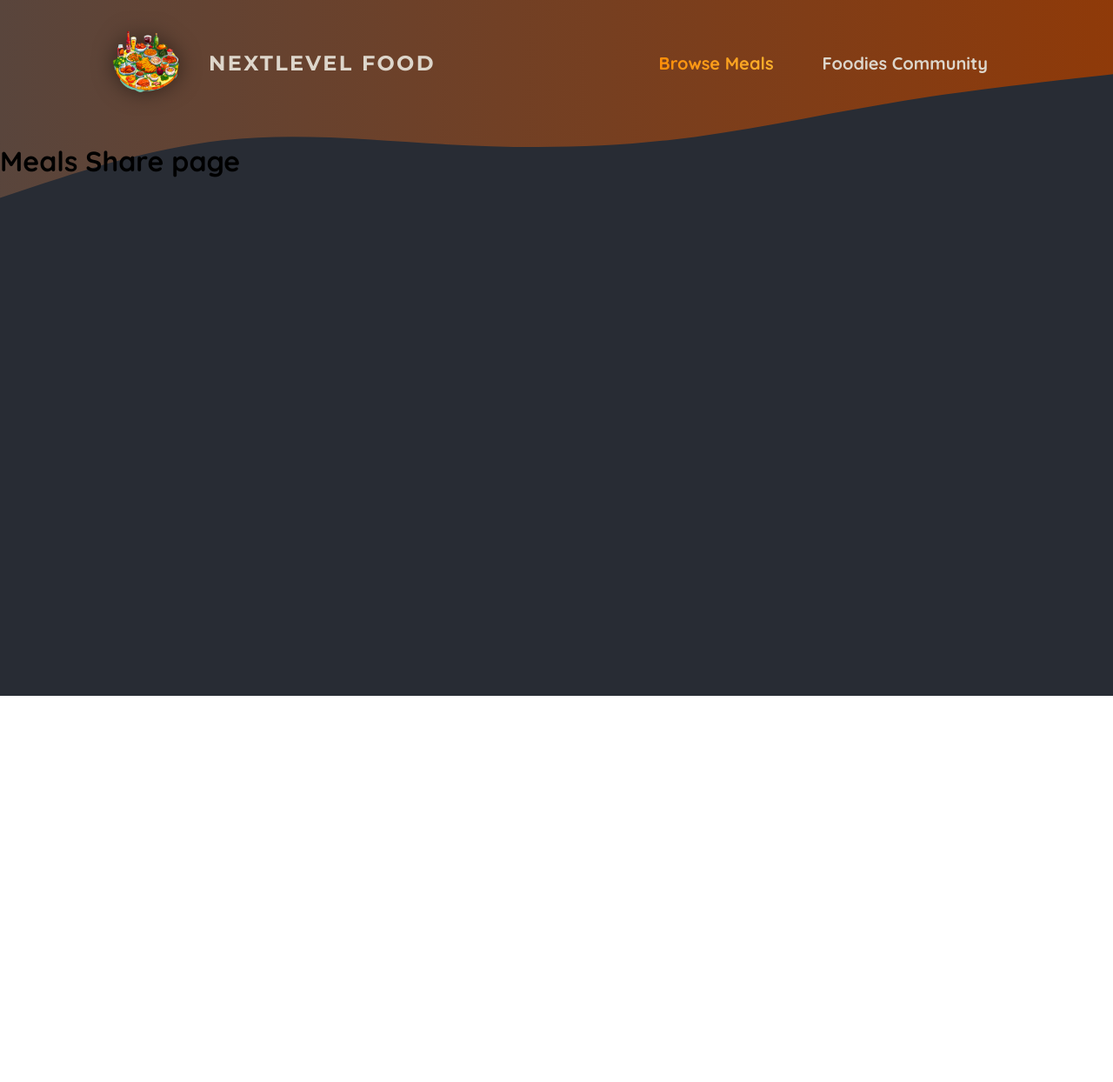
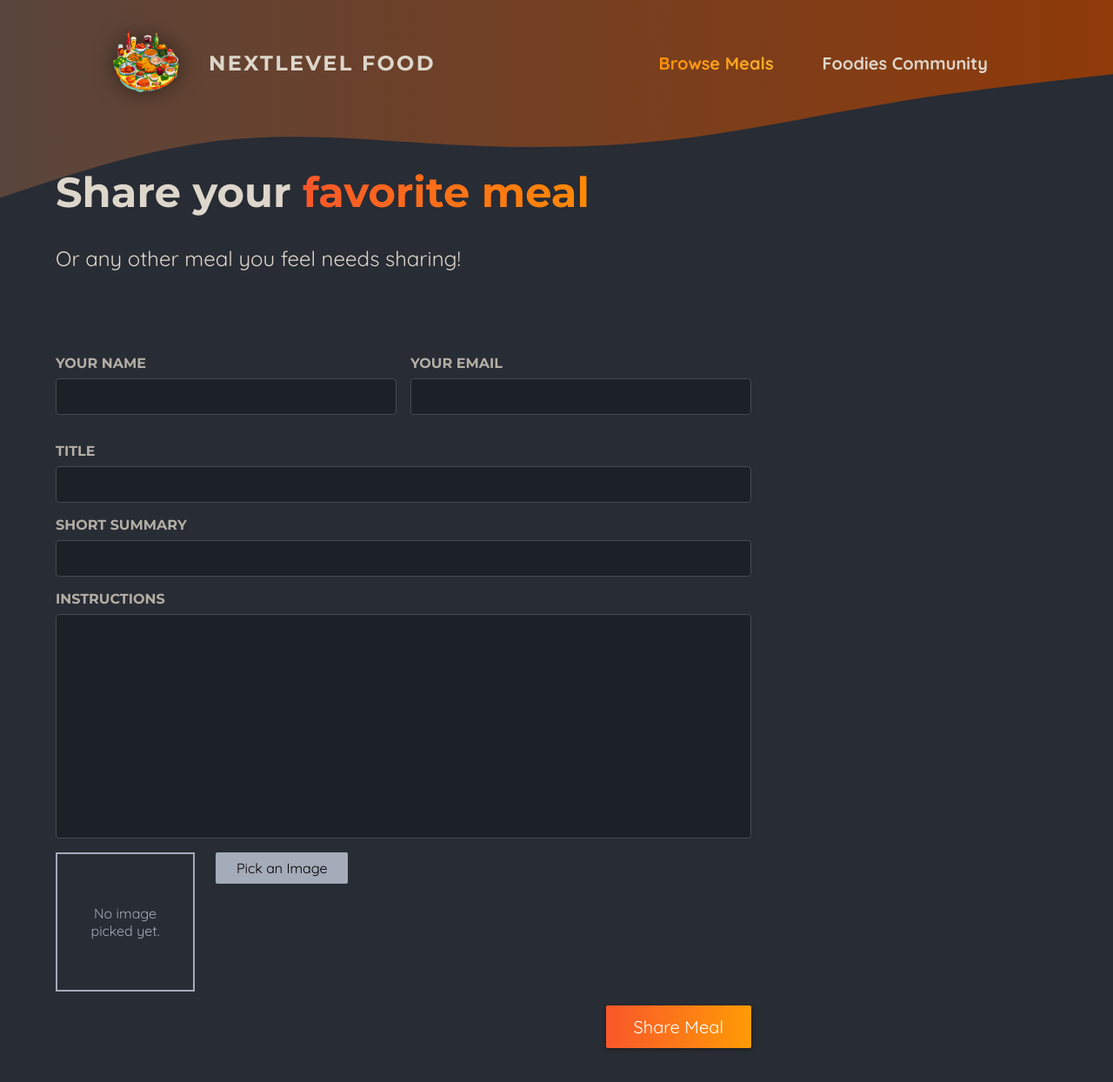
Before and after one commit to kastastin/next14-course, a Next.js app in the folder foodies/: page /meals/share in a window 1280 px wide. Shown: the top 1244 px of the page at 87% size. Before the commit the page ends 800 px from the top, so only its background shows below. Built offline with nearby package versions, Linux system fonts and the light colour scheme.

Commit message:
share meal (custom image picker)

```diff
--- a/foodies/app/meals/share/page.js
+++ b/foodies/app/meals/share/page.js
@@ -1,3 +1,52 @@
-export default function MealSharePage() {
-	return <h1>Meals Share page</h1>;
+import ImagePicker from "@/components/meals/image-picker";
+
+import classes from "./page.module.css";
+
+export default function ShareMealPage() {
+	return (
+		<>
+			<header className={classes.header}>
+				<h1>
+					Share your <span className={classes.highlight}>favorite meal</span>
+				</h1>
+				<p>Or any other meal you feel needs sharing!</p>
+			</header>
+
+			<main className={classes.main}>
+				<form className={classes.form}>
+					<div className={classes.row}>
+						<p>
+							<label htmlFor="name">Your name</label>
+							<input type="text" id="name" name="name" required />
+						</p>
+						<p>
+							<label htmlFor="email">Your email</label>
+							<input type="email" id="email" name="email" required />
+						</p>
+					</div>
+					<p>
+						<label htmlFor="title">Title</label>
+						<input type="text" id="title" name="title" required />
+					</p>
+					<p>
+						<label htmlFor="summary">Short Summary</label>
+						<input type="text" id="summary" name="summary" required />
+					</p>
+					<p>
+						<label htmlFor="instructions">Instructions</label>
+						<textarea
+							id="instructions"
+							name="instructions"
+							rows="10"
+							required
+						/>
+					</p>
+					<ImagePicker />
+					<p className={classes.actions}>
+						<button type="submit">Share Meal</button>
+					</p>
+				</form>
+			</main>
+		</>
+	);
 }
--- /dev/null
+++ b/foodies/app/meals/share/page.module.css
@@ -0,0 +1,102 @@
+.header {
+	gap: 3rem;
+	margin: 3rem auto 5rem auto;
+	width: 90%;
+	max-width: 75rem;
+	color: #ddd6cb;
+	font-size: 1.5rem;
+}
+
+.header h1 {
+	font-family: "Montserrat", sans-serif;
+}
+
+.highlight {
+	background: linear-gradient(90deg, #f9572a, #ff8a05);
+	background-clip: text;
+	-webkit-background-clip: text;
+	-webkit-text-fill-color: transparent;
+}
+
+.main {
+	width: 90%;
+	max-width: 75rem;
+	margin: 3rem auto;
+	color: white;
+}
+
+.form {
+	max-width: 50rem;
+}
+
+.form label {
+	display: block;
+	margin-bottom: 0.5rem;
+	font-size: 1rem;
+	font-family: "Montserrat", sans-serif;
+	text-transform: uppercase;
+	color: #b3aea5;
+	font-weight: bold;
+}
+
+.form input,
+.form textarea {
+	display: block;
+	width: 100%;
+	padding: 0.5rem 1rem;
+	border-radius: 4px;
+	border: 1px solid #454952;
+	background: #1c2027;
+	font-size: 1.25rem;
+	font-family: "Montserrat", sans-serif;
+	color: #ddd6cb;
+}
+
+.form textarea {
+	resize: none;
+}
+
+.form input:focus,
+.form textarea:focus {
+	outline-color: #f99f2a;
+	background-color: #1f252d;
+}
+
+.row {
+	display: flex;
+	gap: 1rem;
+}
+
+.row p {
+	width: 100%;
+}
+
+.actions {
+	text-align: right;
+}
+
+.actions button {
+	border: 0;
+	padding: 0.75rem 2rem;
+	background: linear-gradient(90deg, #f9572a, #ff9b05);
+	border: none;
+	color: #ffffff;
+	border-radius: 2px;
+	cursor: pointer;
+	font: inherit;
+	font-size: 1.25rem;
+	box-shadow: 0 2px 5px rgba(0, 0, 0, 0.3);
+}
+
+.actions button:hover,
+.actions button:focus {
+	background: linear-gradient(90deg, #fd4715, #f9b241);
+}
+
+.actions button:disabled,
+.actions button:hover:disabled,
+.actions button:focus:disabled {
+	background: #ccc;
+	color: #979797;
+	cursor: not-allowed;
+}
--- /dev/null
+++ b/foodies/components/meals/image-picker.js
@@ -0,0 +1,64 @@
+"use client";
+
+import { useState, useRef } from "react";
+import Image from "next/image";
+
+import classes from "./image-picker.module.css";
+
+export default function ImagePicker({ name, label }) {
+	const imageInput = useRef();
+	const [pickedImage, setPickedImage] = useState(null);
+
+	function handlePickImage() {
+		imageInput.current.click();
+	}
+
+	function handleChangeImage(e) {
+		const file = e.target.files[0];
+
+		if (!file) {
+			setPickedImage(null);
+			return;
+		}
+
+		const fileReader = new FileReader();
+
+		fileReader.onload = () => {
+			setPickedImage(fileReader.result);
+		};
+
+		fileReader.readAsDataURL(file);
+	}
+
+	return (
+		<div className={classes.picker}>
+			<label htmlFor={name}>{label}</label>
+
+			<div className={classes.controls}>
+				<div className={classes.preview}>
+					{!pickedImage && <p>No image picked yet.</p>}
+					{pickedImage && <Image src={pickedImage} alt="Selected image" fill />}
+				</div>
+
+				<input
+					id={name}
+					name={name}
+					type="file"
+					accept="image/png, image/jpeg"
+					ref={imageInput}
+					onChange={handleChangeImage}
+					className={classes.input}
+					required
+				/>
+
+				<button
+					type="button"
+					onClick={handlePickImage}
+					className={classes.button}
+				>
+					Pick an Image
+				</button>
+			</div>
+		</div>
+	);
+}
```
